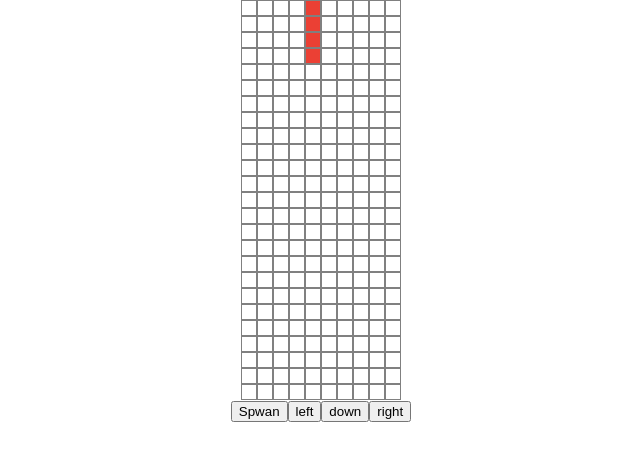
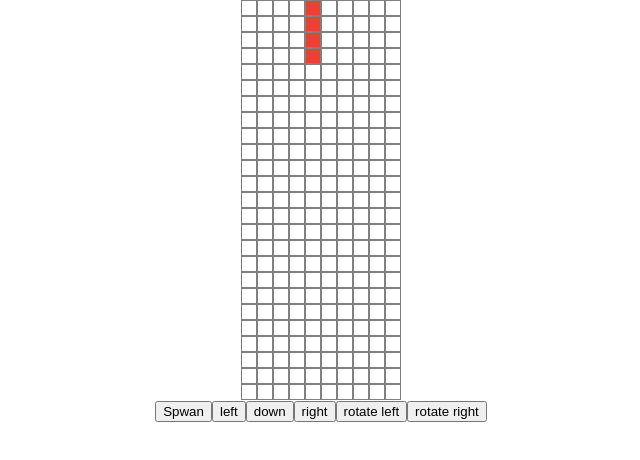
Before and after one commit to JensMeire/react-tetris, a React (Create React App) app: page / in a window 1280 px wide. Shown: the top 460 px of the page, without its empty margins (319-959 px from the left). Built offline with nearby package versions, Linux system fonts and the light colour scheme.

Commit message:
Added rotation

```diff
--- a/src/components/grid/Grid.tsx
+++ b/src/components/grid/Grid.tsx
@@ -4,8 +4,7 @@ import Cell from "components/cell/Cell";
 import {useGame} from "infrastructure/game/GameContext";
 
 const GridComponent = (): React.ReactElement => {
-  const {grid, getColor, initializeNewShape, moveLeft, moveDown, moveRight} = useGame()
-  console.log("")
+  const {grid, getColor, initializeNewShape, moveLeft, moveDown, moveRight, rotateRight, rotateLeft} = useGame()
   return <div>
     <div>
       {grid.map((r, i) => (
@@ -32,6 +31,12 @@ const GridComponent = (): React.ReactElement => {
       <button onClick={() => moveRight()}>
        right
       </button>
+      <button onClick={() => rotateLeft()}>
+        rotate left
+      </button>
+      <button onClick={() => rotateRight()}>
+        rotate right
+      </button>
     </div>
   </div>;
 }
--- a/src/infrastructure/game/GameContext.tsx
+++ b/src/infrastructure/game/GameContext.tsx
@@ -34,6 +34,8 @@ interface IGameContext {
   canMoveRight: () => boolean;
   moveRight: () => void;
   lockShape: () => void;
+  rotateLeft: () => void;
+  rotateRight: () => void;
 }
 
 const GameContext = createContext<IGameContext>({
@@ -57,6 +59,10 @@ const GameContext = createContext<IGameContext>({
   moveRight: () => {
   },
   lockShape: () => {
+  },
+  rotateLeft: () => {
+  },
+  rotateRight: () => {
   }
 } as IGameContext)
 
@@ -92,6 +98,17 @@ const GameContextProvider = (props: IProps) => {
     setCurrentShapePosition([x, y])
   }
 
+  const rotateLeft = (): void => {
+    setCurrentShape(shape => {
+      return shape.rotateLeft();
+    })
+  }
+
+  const rotateRight = (): void => {
+    setCurrentShape(shape => {
+      return shape.rotateRight();
+    })
+  }
 
   const getColor = (x: number, y: number): string | undefined => {
     return getColorAction(x, y, grid, currentShape, currentShapePosition);
@@ -151,7 +168,9 @@ const GameContextProvider = (props: IProps) => {
         moveLeft: moveLeft,
         canMoveRight: canMoveRight,
         moveRight: moveRight,
-        lockShape: lockShape
+        lockShape: lockShape,
+        rotateLeft: rotateLeft,
+        rotateRight: rotateRight
       }
     }>
     {props.children}
--- a/src/infrastructure/shape/IShape.ts
+++ b/src/infrastructure/shape/IShape.ts
@@ -2,6 +2,6 @@ export default interface IShape {
   getSize: () => [number, number];
   getGrid: () => Array<Array<boolean>>;
   getColor: () => string;
-  rotateLeft: () => void;
-  rotateRight: () => void;
+  rotateLeft: () => IShape;
+  rotateRight: () => IShape;
 }
--- a/src/infrastructure/shape/Shape.ts
+++ b/src/infrastructure/shape/Shape.ts
@@ -13,31 +13,31 @@ export default class Shape implements IShape {
     return [this.grid[0].length, this.grid.length];
   }
 
-  rotateRight(): void {
+  rotateLeft(): IShape {
     const [width, height] = this.getSize();
     const newGrid: Array<Array<boolean>> = [];
-    for (let x = 0; x < width; x++) {
+    for (let x = width - 1; x >= 0; x--) {
       const newRow = [];
       for (let y = 0; y < height; y++) {
         newRow.push(this.grid[y][x]);
       }
       newGrid.push(newRow);
     }
-    this.grid = newGrid;
+    return new Shape(newGrid, this.color);
   }
 
-  rotateLeft(): void {
+  rotateRight(): IShape {
     const [width, height] = this.getSize();
     const newGrid: Array<Array<boolean>> = [];
-    for (let x = width -1; x >= 0; x--) {
+    for (let x = 0; x < width; x++) {
       const newRow = [];
-      for (let y = 0; y < height; y++) {
+      for (let y = height - 1; y >= 0; y--) {
         newRow.push(this.grid[y][x]);
       }
       newGrid.push(newRow);
     }
 
-    this.grid = newGrid;
+    return new Shape(newGrid, this.color);
   }
 
   getColor(): string {
```
